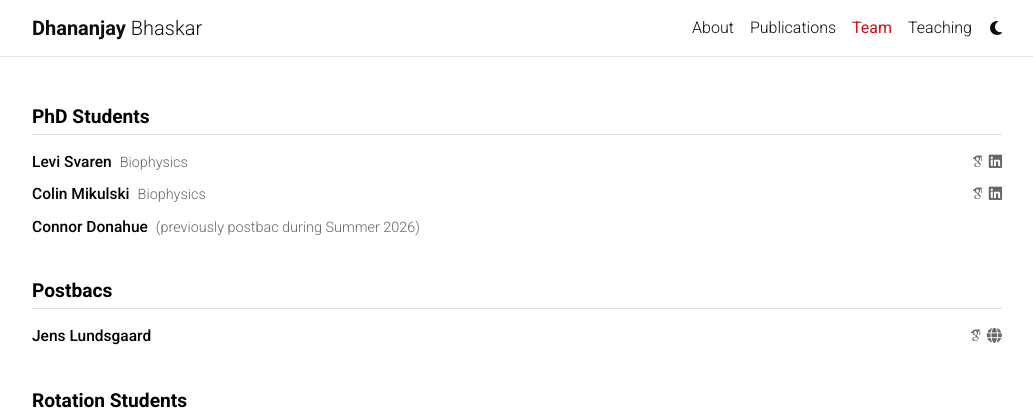
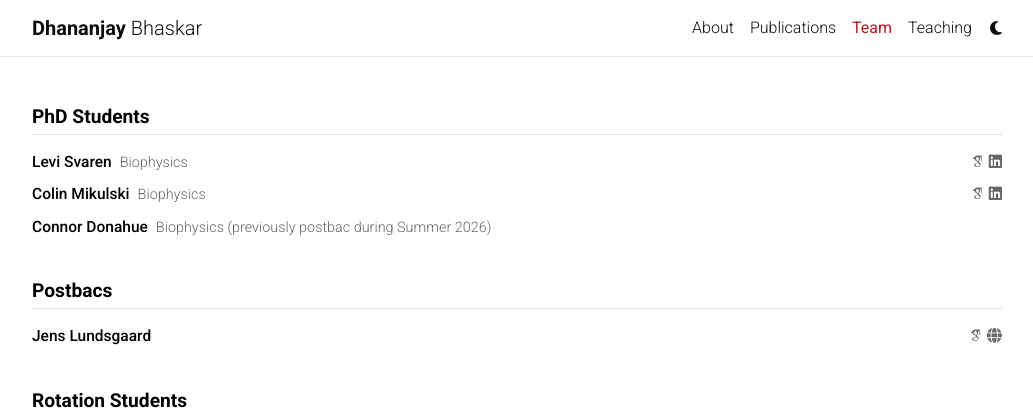
Before and after one commit to dbhaskar92/dbhaskar92.github.io, a Jekyll site: the page built from _pages/team.md, in a window 1280 px wide and 900 px high. Shown: the top 410 px of the window, without its empty margins (123-1156 px from the left). Built offline with Jekyll 4.4.1, drawn with Linux system fonts in a browser that asks for light colours; some web fonts are replaced; comment, search, counter and statistics services are not loaded; a style sheet for code colours, icons or effects is not loaded.

Commit message:
Team: add website for Ines Garcia-Redondo; add Biophysics to Connor Donahue
Co-Authored-By: Claude Sonnet 4.6 <noreply@anthropic.com>
Claude-Session: https://claude.ai/code/session_01X5YVb7izvMa11aYS9fRbaS

```diff
--- a/_pages/team.md
+++ b/_pages/team.md
@@ -43,7 +43,7 @@ h1.post-title { display: none; }
 
 <div class="team-member">
   <span class="team-member-name">Connor Donahue</span>
-  <span class="team-member-info">(previously postbac during Summer 2026)</span>
+  <span class="team-member-info">Biophysics (previously postbac during Summer 2026)</span>
 </div>
 
 </div>
@@ -199,6 +199,7 @@ h1.post-title { display: none; }
   <span class="team-member-name">Inés García-Redondo</span>
   <span class="team-links">
     <a href="https://scholar.google.com/citations?user=QJugIzgAAAAJ" title="Google Scholar" target="_blank" rel="noopener"><i class="ai ai-google-scholar"></i></a>
+    <a href="https://ines.topology.rocks/" title="Website" target="_blank" rel="noopener"><i class="fas fa-globe"></i></a>
   </span>
 </div>
 
```
